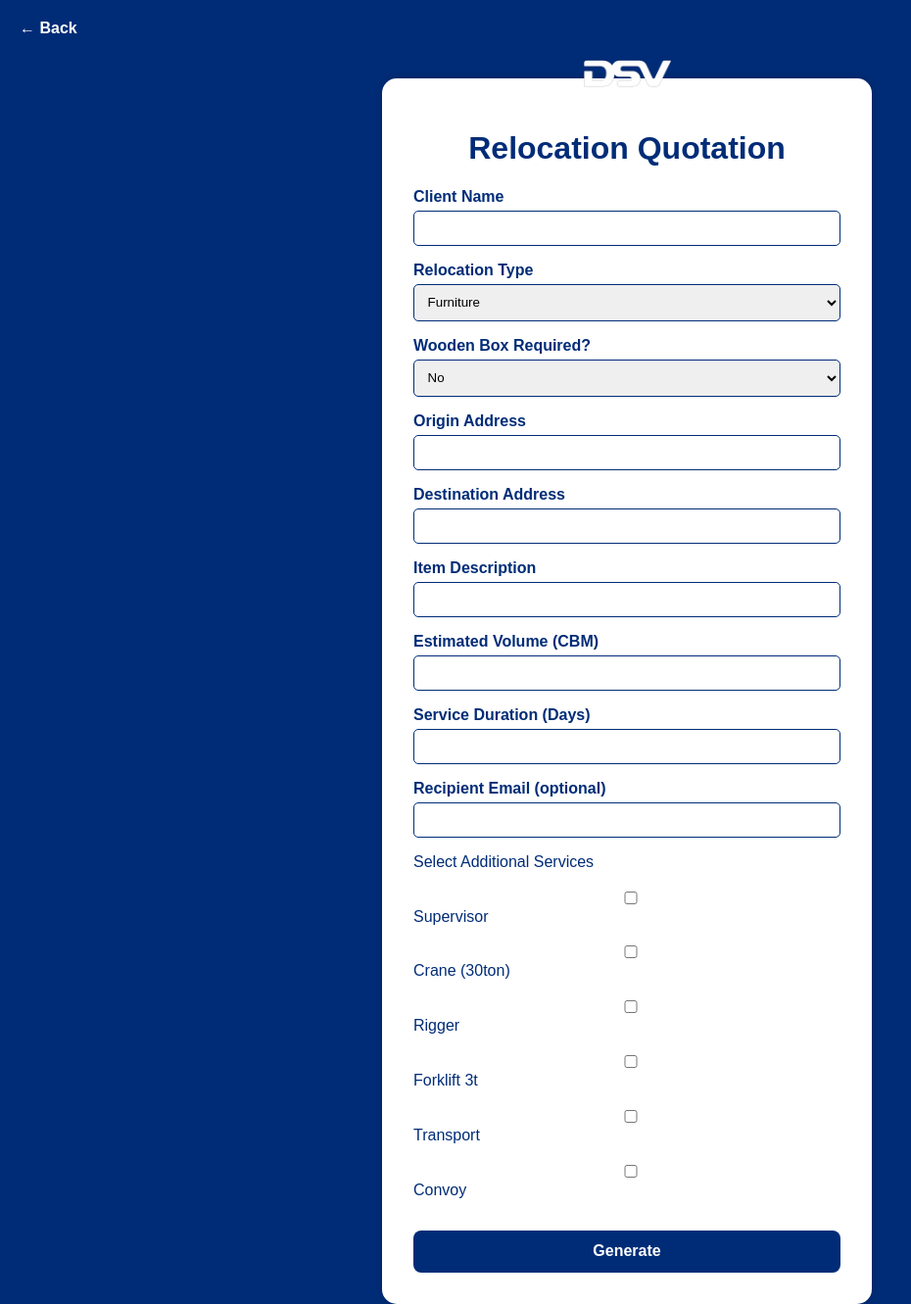
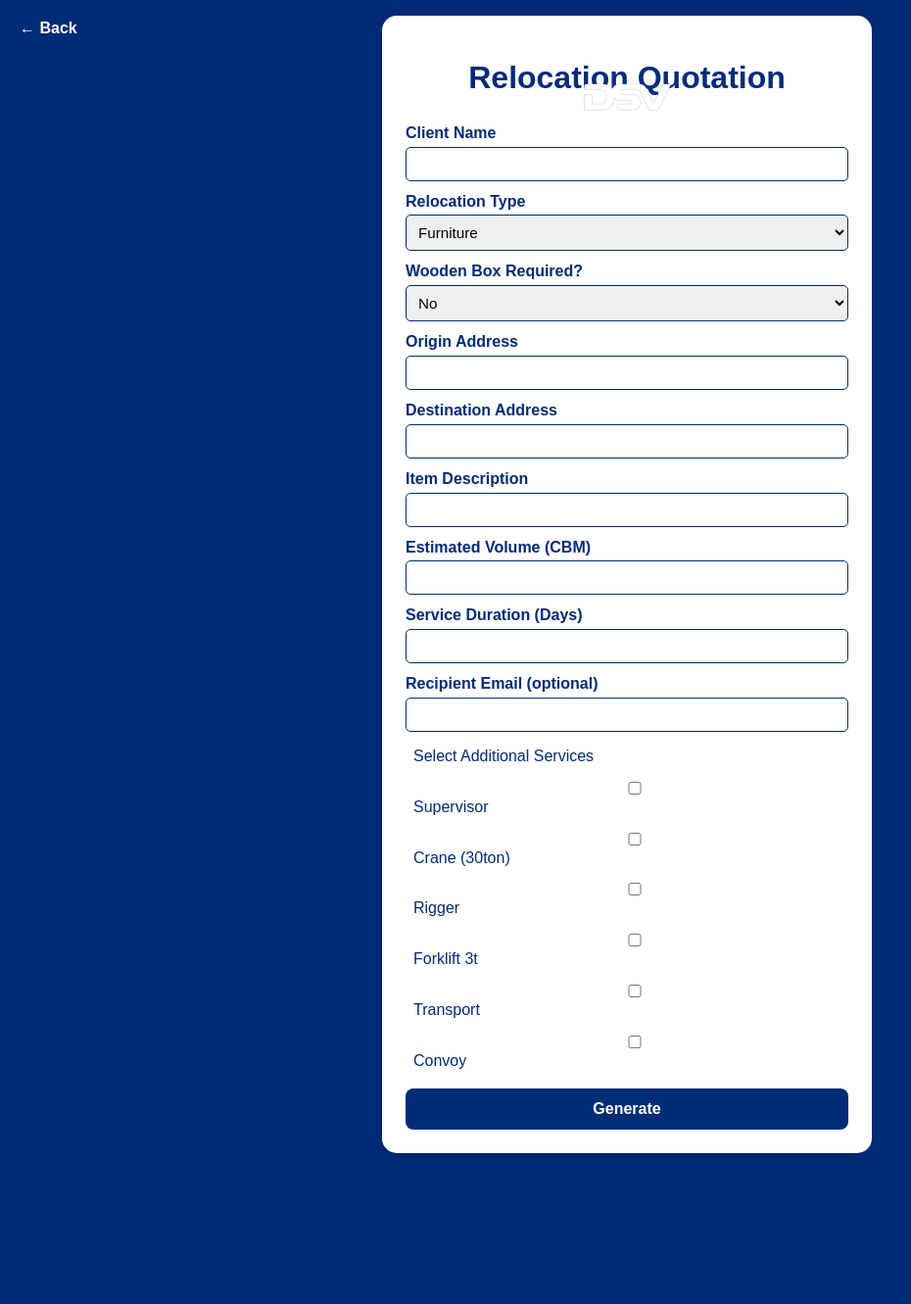
Before and after one commit to Jawadmhd1986/DSV_Services_Quotation, a Flask app: page /relocation in a window 1280 px wide. Shown: the whole page at 98% size, without its empty margins (0-930 px from the left). After the commit the page ends 1177 px from the top, so only its background shows below. Run offline with Flask 3, Linux system fonts and the light colour scheme.

Commit message:
Update relocation_form.html

```diff
--- a/templates/relocation_form.html
+++ b/templates/relocation_form.html
@@ -12,50 +12,77 @@
       font-family: Arial, sans-serif;
       background-color: #002c77;
       color: #002c77;
+      height: 100vh;
+      display: flex;
+      flex-direction: column;
+      align-items: center;
     }
+
+    .dsv-logo {
+      margin-top: 1.5rem;
+      width: 120px;
+    }
+
     .container {
+      width: 100%;
       max-width: 500px;
-      margin: 80px auto 40px auto;
-      padding: 2rem;
+      padding: 1.5rem;
       background-color: white;
       border-radius: 15px;
       box-shadow: 0 0 10px rgba(0, 0, 0, 0.2);
+      display: flex;
+      flex-direction: column;
+      justify-content: space-between;
+      flex-grow: 1;
+      margin-top: 1rem;
+      margin-bottom: 1rem;
+      height: calc(100vh - 150px); /* Adjusted height to avoid scroll */
+      overflow-y: auto;
     }
+
     h1 {
       text-align: center;
       color: #002c77;
+      margin-bottom: 1rem;
     }
+
     label {
       display: block;
-      margin-top: 1rem;
+      margin-top: 0.75rem;
       font-weight: bold;
     }
+
     input, select, textarea {
       width: 100%;
-      padding: 0.6rem;
+      padding: 0.5rem;
       margin-top: 0.3rem;
       border: 1px solid #002c77;
       border-radius: 5px;
+      font-size: 0.95rem;
     }
+
     .services {
       margin-top: 1rem;
     }
+
     .services label {
       font-weight: normal;
       display: block;
+      margin-left: 0.5rem;
     }
+
     .btn-generate {
-      display: block;
-      width: 100%;
-      margin-top: 2rem;
-      padding: 0.8rem;
+      margin-top: 1.2rem;
+      padding: 0.75rem;
       background-color: #002c77;
       color: white;
       border: none;
       border-radius: 8px;
       cursor: pointer;
       font-size: 1rem;
+      width: 100%;
     }
+
     .btn-back {
       position: absolute;
       top: 20px;
@@ -65,17 +92,20 @@
       font-weight: bold;
       font-size: 1rem;
     }
-    .dsv-logo {
-      display: block;
-      margin: 0 auto 1rem auto;
-      width: 120px;
+
+    @media (max-height: 700px) {
+      .container {
+        height: auto;
+        margin-bottom: 2rem;
+      }
     }
   </style>
 </head>
 <body>
   <a href="/" class="btn-back">&larr; Back</a>
+  <img src="{{ url_for('static', filename='dsv_logo.png') }}" alt="DSV Logo" class="dsv-logo">
+
   <div class="container">
-    <img src="{{ url_for('static', filename='dsv_logo.png') }}" alt="DSV Logo" class="dsv-logo">
     <h1>Relocation Quotation</h1>
     <form action="/generate_relocation" method="post">
       <label for="client_name">Client Name</label>
```
